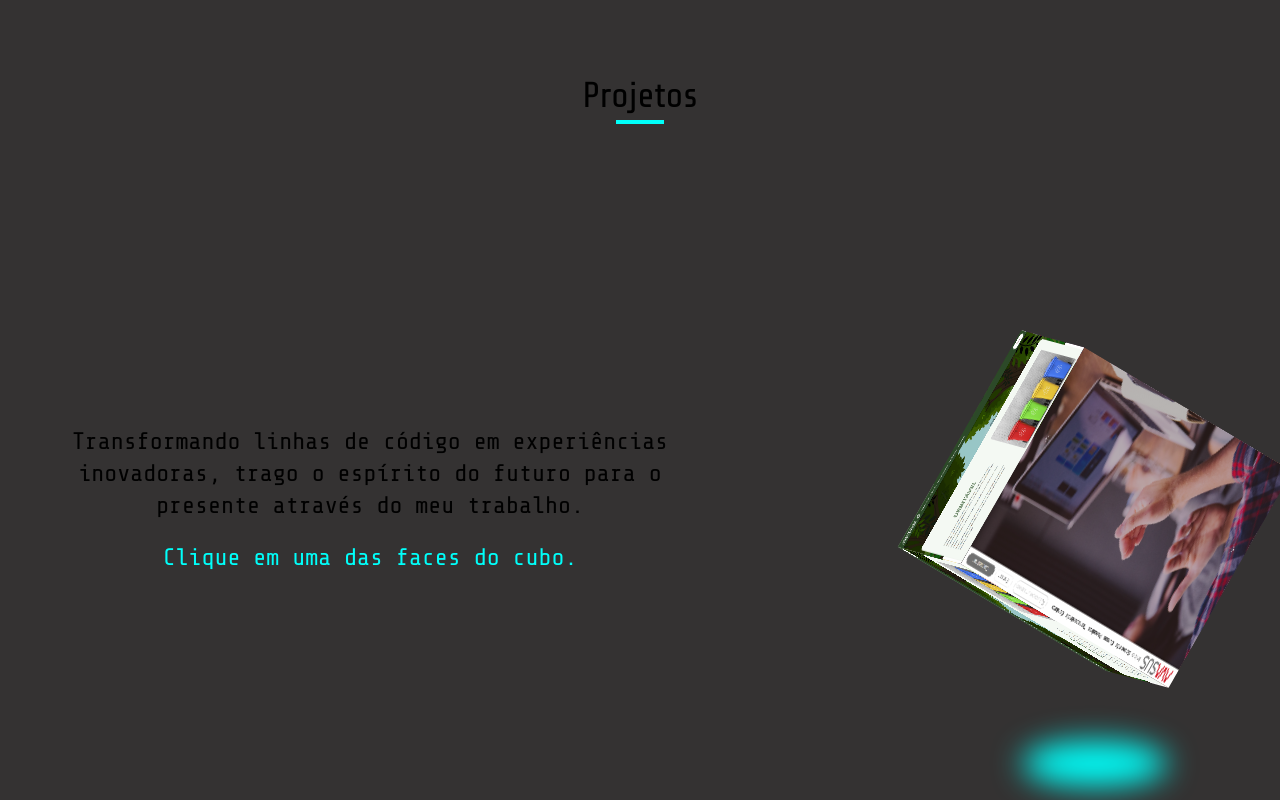
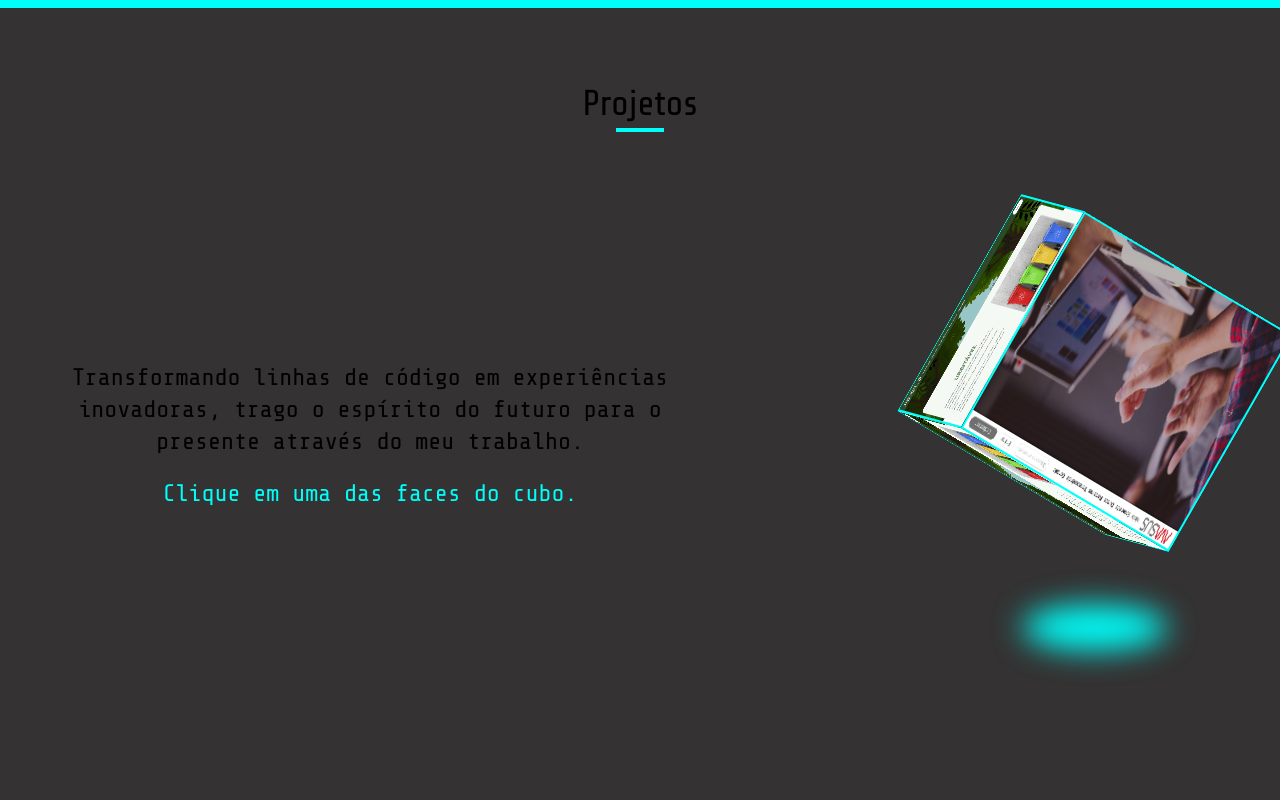
Before and after one commit to Jeffsantos3002/portifolio, a React (Vite) app: page / in a window 1280 px wide. Shown: the part 1600-2400 px from the top of the page. Built offline with nearby package versions, Linux system fonts and the light colour scheme.

Commit message:
fix: corrigi problema de estilização na section sobre

```diff
--- a/src/components/Projetos.jsx
+++ b/src/components/Projetos.jsx
@@ -68,7 +68,7 @@
             <p className="text-center ">Transformando linhas de código em experiências inovadoras, trago o espírito do futuro para o presente através do meu trabalho.</p>
             <p className=" text-azul text-center">Clique em uma das faces do cubo.</p>
           </div>
-          <div className="mt-36 mb-14">
+          <div className="mt-36 xl:mt-0 mb-14">
             <Cubo faces={faces}/>
           </div>
         </div>
--- a/src/components/cubo/Cubo.jsx
+++ b/src/components/cubo/Cubo.jsx
@@ -21,15 +21,15 @@
 
   return(
     <div className='h-80 w-full'>
-      <div className={`cubo `} style={{ animationPlayState: visivel ? 'paused' : 'running' }}>
+      <div className="cubo"  style={{ animationPlayState: visivel ? 'paused' : 'running' }}>
 
         {faces.map((face, index)=>(
-          <img src={face.src} alt={`face-${index}`} title={face.name} className=' cursor-pointer' onClick={()=>abrirModal(face)} key={index}/>
+          <img src={face.src} alt={`face-${index}`} title={face.name} className=' cursor-pointer border-2  border-azul' onClick={()=>abrirModal(face)} key={index}/>
         ))}
       </div>
       <Modal visivel={visivel} onClose={handleCloseModal} data={data}/>
       <div className="flex items-center justify-center mt-28">
-        <img src={elipse} className='sombra  w-28 blur-md'/>
+        <img src={elipse} className='sombra w-28 blur-md'/>
       </div>
     </div>
 
--- a/src/components/cubo/cubo.css
+++ b/src/components/cubo/cubo.css
@@ -10,7 +10,7 @@
   height: 100%;
   position: absolute;
   width: 100%;
-  border: 5px solid var(--clr);
+  /* border: 5px solid var(--clr); */
 }
 
 /* Transformações inimgiduais para cada face do cubo */
```
